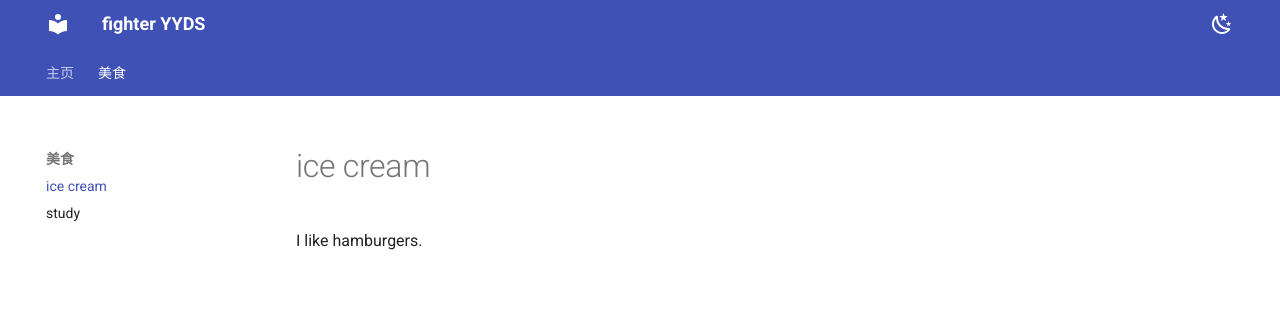
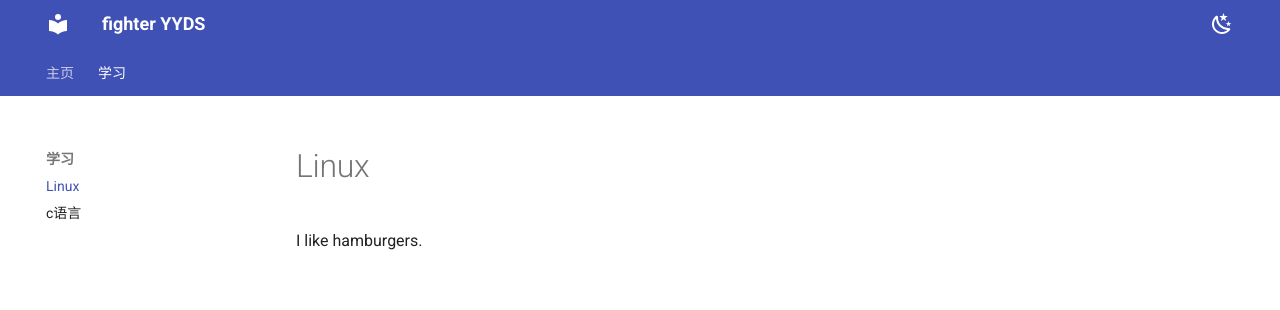
Before and after one commit to fighteryyds/fy-blog, an MkDocs documentation site: the page built from docs/study1/Linux.md, in a window 1280 px wide. Shown: the top 310 px of the page. Built offline with MkDocs 1.6.1 and Material for MkDocs 9.7.7, drawn with Linux system fonts in a browser that asks for light colours.

Commit message:
2023-10-29_17:15:56 update

```diff
--- a/mkdocs.yml
+++ b/mkdocs.yml
@@ -28,9 +28,9 @@ theme:
 
 nav:
   - 主页: index.md
-  - 美食:
-    - ice cream: food/food.md
-    - study: food/study.md
+  - 学习:
+    - Linux: study1/Linux.md
+    - c语言: study1/c.md
 plugins:
   - mermaid2:
       arguments:
```
Also changed, not shown: docs/1.txt (added), docs/3.txt (added), docs/study1/Linux.md (renamed from docs/food/food.md), docs/study1/c.md (renamed from docs/food/study.md).
